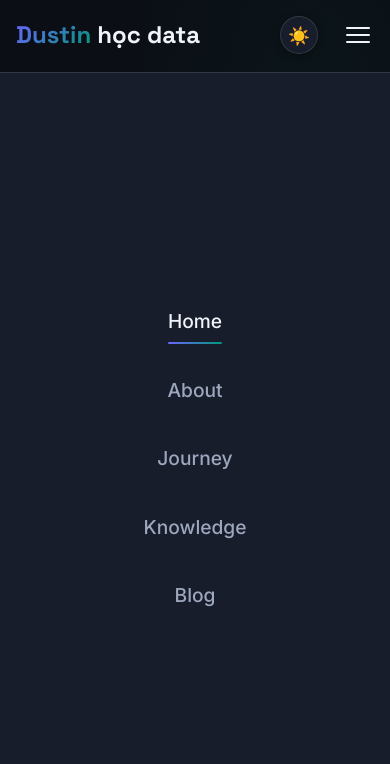
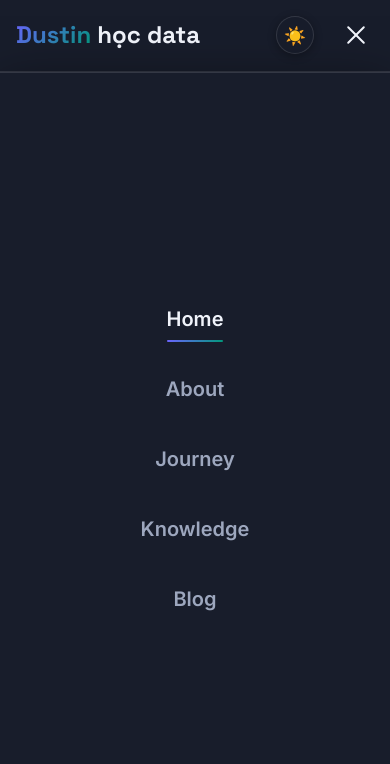
Before and after one commit to tranduc2204/about_me, a plain HTML site: page index.html in a window 390 px wide. Both pictures are taken after a click on the button "Menu". Shown: the top 764 px of the page. Drawn offline with Linux system fonts and the light colour scheme.

Commit message:
fix(mobile): resolve mobile menu display bug when scrolled by removing backdrop-filter containing block

```diff
--- a/assets/css/main.css
+++ b/assets/css/main.css
@@ -96,8 +96,11 @@ code, pre { font-family: 'JetBrains Mono', monospace; }
 .nav-links a:hover::after, .nav-links a.active::after { width: 100%; }
 .theme-toggle { width: 38px; height: 38px; border-radius: 50%; display: inline-flex; align-items: center; justify-content: center; background: var(--surface); border: 1px solid var(--border); color: var(--text-primary); font-size: 1.1rem; cursor: pointer; transition: var(--transition); box-shadow: var(--shadow-sm); }
 .theme-toggle:hover { background: var(--surface-hover); transform: scale(1.08); border-color: var(--primary); }
-.nav-toggle { display: none; flex-direction: column; gap: 5px; cursor: pointer; padding: 4px; }
-.nav-toggle span { width: 24px; height: 2px; background: var(--text-primary); transition: var(--transition); border-radius: 2px; }
+.nav-toggle { display: none; flex-direction: column; justify-content: center; gap: 5px; cursor: pointer; padding: 6px; background: transparent; border: none; z-index: 10001; }
+.nav-toggle span { width: 24px; height: 2px; background: var(--text-primary); transition: transform 0.3s ease, opacity 0.2s ease; border-radius: 2px; }
+.nav-toggle.active span:nth-child(1) { transform: translateY(7px) rotate(45deg); }
+.nav-toggle.active span:nth-child(2) { opacity: 0; }
+.nav-toggle.active span:nth-child(3) { transform: translateY(-7px) rotate(-45deg); }
 
 /* Hero */
 .hero { min-height: 100vh; display: flex; align-items: center; padding-top: var(--nav-height); position: relative; overflow: hidden; }
@@ -355,10 +358,58 @@ code, pre { font-family: 'JetBrains Mono', monospace; }
   .profile-section { flex-direction: column; align-items: center; text-align: center; }
 }
 @media (max-width: 768px) {
-  .nav-links { position: fixed; top: var(--nav-height); left: 0; right: 0; bottom: 0; flex-direction: column; align-items: center; justify-content: center; gap: 28px; background: var(--surface); backdrop-filter: blur(20px); -webkit-backdrop-filter: blur(20px); transform: translateX(100%); transition: var(--transition); border-top: 1px solid var(--border); }
-  .nav-links.open { transform: translateX(0); }
-  .nav-links a { font-size: 1.2rem; }
-  .nav-toggle { display: flex; }
+  /* Prevent background scrolling when mobile menu is active */
+  body.menu-open {
+    overflow: hidden;
+  }
+
+  /* CRITICAL FIX: On mobile, scrolled navbar MUST NOT use backdrop-filter because
+     backdrop-filter creates a containing block that traps fixed elements (.nav-links) inside
+     the 72px navbar, causing .nav-links to collapse to 0 height when scrolled! */
+  .navbar.scrolled,
+  .navbar:has(.nav-links.open),
+  body.menu-open .navbar {
+    background: var(--surface) !important;
+    backdrop-filter: none !important;
+    -webkit-backdrop-filter: none !important;
+    border-bottom: 1px solid var(--border);
+    box-shadow: var(--shadow-sm);
+  }
+
+  .nav-links {
+    position: fixed;
+    top: var(--nav-height);
+    left: 0;
+    right: 0;
+    bottom: 0;
+    width: 100vw;
+    height: calc(100vh - var(--nav-height));
+    height: calc(100dvh - var(--nav-height));
+    flex-direction: column;
+    align-items: center;
+    justify-content: center;
+    gap: 28px;
+    background: var(--surface);
+    backdrop-filter: none;
+    -webkit-backdrop-filter: none;
+    transform: translateX(100%);
+    transition: transform 0.3s cubic-bezier(0.4, 0, 0.2, 1);
+    border-top: 1px solid var(--border);
+    box-shadow: var(--shadow-lg);
+    z-index: 9999;
+    overflow-y: auto;
+    padding: 24px 0;
+  }
+  .nav-links.open {
+    transform: translateX(0);
+  }
+  .nav-links a {
+    font-size: 1.25rem;
+    font-weight: 600;
+  }
+  .nav-toggle {
+    display: flex;
+  }
   .hero-name { font-size: clamp(1.85rem, 7.5vw, 2.7rem); }
   .hero-actions { flex-direction: column; width: 100%; max-width: 320px; margin: 0 auto; }
   .hero-actions .btn { width: 100%; justify-content: center; padding: 12px 20px; }
--- a/assets/js/main.js
+++ b/assets/js/main.js
@@ -43,15 +43,37 @@ document.addEventListener('DOMContentLoaded', () => {
   const toggle = document.querySelector('.nav-toggle');
   const navLinks = document.querySelector('.nav-links');
   if (toggle && navLinks) {
-    toggle.addEventListener('click', () => {
-      navLinks.classList.toggle('open');
-      toggle.classList.toggle('active');
+    toggle.addEventListener('click', (e) => {
+      e.stopPropagation();
+      const isOpen = navLinks.classList.toggle('open');
+      toggle.classList.toggle('active', isOpen);
+      document.body.classList.toggle('menu-open', isOpen);
     });
+
     navLinks.querySelectorAll('a').forEach(link => {
       link.addEventListener('click', () => {
         navLinks.classList.remove('open');
         toggle.classList.remove('active');
+        document.body.classList.remove('menu-open');
       });
+    });
+
+    // Close menu when clicking outside
+    document.addEventListener('click', (e) => {
+      if (navLinks.classList.contains('open') && !toggle.contains(e.target) && !navLinks.contains(e.target)) {
+        navLinks.classList.remove('open');
+        toggle.classList.remove('active');
+        document.body.classList.remove('menu-open');
+      }
+    });
+
+    // Reset state if resized above mobile breakpoint
+    window.addEventListener('resize', () => {
+      if (window.innerWidth > 768 && navLinks.classList.contains('open')) {
+        navLinks.classList.remove('open');
+        toggle.classList.remove('active');
+        document.body.classList.remove('menu-open');
+      }
     });
   }
 
--- a/index.html
+++ b/index.html
@@ -12,7 +12,7 @@
   <link rel="preconnect" href="https://fonts.gstatic.com" crossorigin>
   <link href="https://fonts.googleapis.com/css2?family=Inter:wght@400;500;600;700&family=JetBrains+Mono:wght@400;500&family=Space+Grotesk:wght@600;700;800&display=swap" rel="stylesheet">
   <link rel="icon" type="image/x-icon" href="images/favicon.ico">
-  <link rel="stylesheet" href="assets/css/main.css?v=6">
+  <link rel="stylesheet" href="assets/css/main.css?v=7">
   <style id="hero-critical-css">
     .hero-code-card {
       position: relative;
@@ -536,6 +536,6 @@
     </div>
   </footer>
 
-  <script src="assets/js/main.js"></script>
+  <script src="assets/js/main.js?v=7"></script>
 </body>
 </html>
```
Also changed, not shown: about.html (+2 -2 lines), blog/index.html (+2 -2 lines), journey.html (+2 -2 lines), knowledge/index.html (+2 -2 lines).
